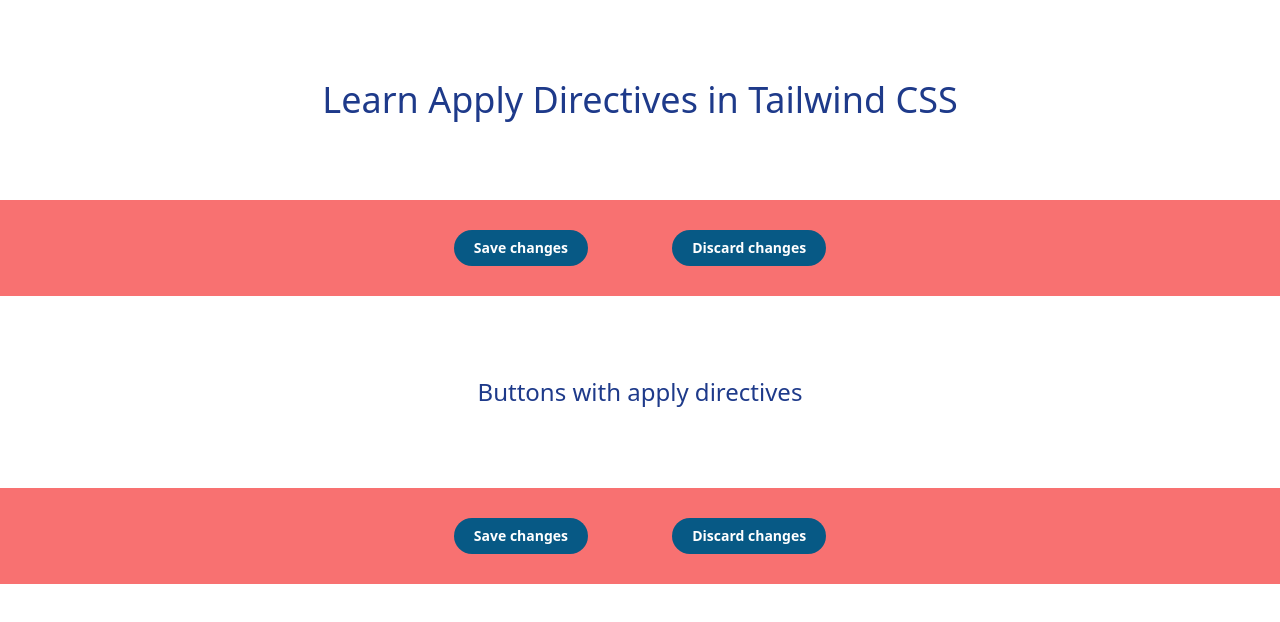
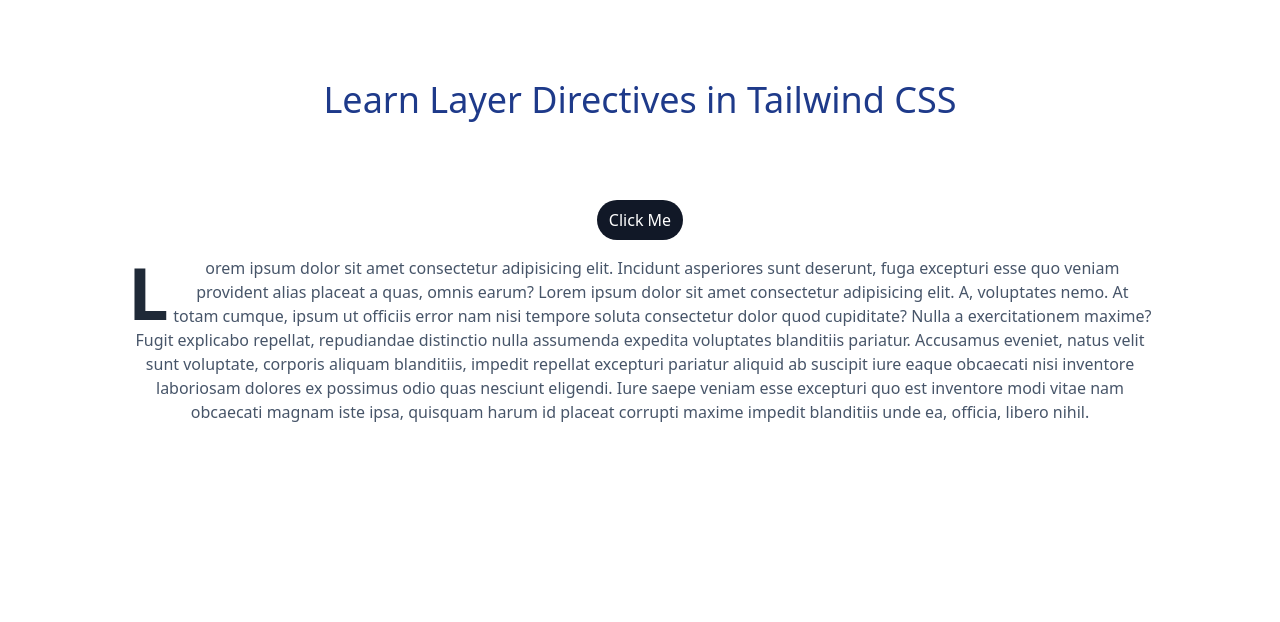
Before and after one commit to Tech-Muni/learn_tailwind_css, a website built with Vite: page index.html in a window 1280 px wide. Built offline with nearby package versions, Linux system fonts and the light colour scheme.

Commit message:
layer directive

```diff
--- a/index.html
+++ b/index.html
@@ -8,37 +8,19 @@
     />
     <meta http-equiv="X-UA-Compatible" content="ie=edge" />
     <link rel="stylesheet" href="main.css" />
-    <title>Responsivness</title>
+    <title>Layer Directives</title>
   </head>
   <body>
     <!-- Uptill now you know how to give classes and play with Tailwind -->
     <h1 class="text-center text-blue-900 mx-auto my-20 text-4xl">
-      Learn Apply Directives in Tailwind CSS
+      Learn Layer Directives in Tailwind CSS
     </h1>
-    <div class="btn-container">
-      <!-- See, the class above is not in tailwind it's made up using apply directive which is equivalent to `mx-auto text-center space-x-20 py-[30px] bg-red-400 text-white` this much classes in tailwind -->
-      <button
-        class="bg-sky-800 hover:bg-sky-700 px-5 py-2 text-sm leading-5 rounded-full font-semibold text-white"
-      >
-        Save changes
-      </button>
-      <button
-        class="bg-sky-800 hover:bg-red-700 px-5 py-2 text-sm leading-5 rounded-full font-semibold text-white"
-      >
-        Discard changes
-      </button>
-      <!-- So, you've met our buttons and you understand it... but see the repetetive classes you've got -->
-      <!-- Suppose you need these two button many time in your website let(15 times) -->
-      <!-- that means you'll have to repeat this junk of code all over again and again 15 times -->
-      <!-- apply directives saves you here we can make a single class compiled of all theese classes -->
+    <div class="text-center">
+      <button class="btn">Click Me</button>
+      <!-- It's css in main.css is in between components and utilities -->
+      <!-- but what is I have 50 apply directives. So that means my `@tailwind utilities;` is after 100s of lines -->
+      <!-- but if you want to write at the end of these `@tailwind base; @tailwind components; @tailwind utilities;` lines we can use layer directive -->
     </div>
-    <!--  -->
-    <h2 class="text-center text-blue-900 mx-auto my-20 text-2xl">
-      Buttons with apply directives
-    </h2>
-    <div class="btn-container">
-      <button class="btn hover:bg-sky-700">Save changes</button>
-      <button class="btn hover:bg-red-700">Discard changes</button>
-    </div>
+    <p class="custom-para">Lorem ipsum dolor sit amet consectetur adipisicing elit. Incidunt asperiores sunt deserunt, fuga excepturi esse quo veniam provident alias placeat a quas, omnis earum? Lorem ipsum dolor sit amet consectetur adipisicing elit. A, voluptates nemo. At totam cumque, ipsum ut officiis error nam nisi tempore soluta consectetur dolor quod cupiditate? Nulla a exercitationem maxime? Fugit explicabo repellat, repudiandae distinctio nulla assumenda expedita voluptates blanditiis pariatur. Accusamus eveniet, natus velit sunt voluptate, corporis aliquam blanditiis, impedit repellat excepturi pariatur aliquid ab suscipit iure eaque obcaecati nisi inventore laboriosam dolores ex possimus odio quas nesciunt eligendi. Iure saepe veniam esse excepturi quo est inventore modi vitae nam obcaecati magnam iste ipsa, quisquam harum id placeat corrupti maxime impedit blanditiis unde ea, officia, libero nihil.</p>
   </body>
 </html>
--- a/main.css
+++ b/main.css
@@ -1,11 +1,42 @@
 @tailwind base;
+/*
+------------------------------
+******************************
+++++++++++++++++++++++++++++++
+AFTER TONS OF LINES OF CODE WE
+WILL SEE OUR COMPONENTS LINE.
+++++++++++++++++++++++++++++++
+******************************
+------------------------------
+ */
 @tailwind components;
-/* It's upto us where we wan't to place our style. Is it before utilities classes or after it? */
-.btn {
-  @apply bg-sky-800 px-5 py-2 text-sm leading-5 rounded-full font-semibold text-white;
+.btn{
+  @apply text-white bg-gray-900 hover:bg-gray-600 px-3 py-2 rounded-full;
 }
-.btn-container {
-  @apply mx-auto text-center space-x-20 py-[30px] bg-red-400 text-white;
+/*
+------------------------------
+******************************
+++++++++++++++++++++++++++++++
+AFTER TONS OF LINES OF CODE WE
+WILL SEE OUR UTILITIES LINE.
+++++++++++++++++++++++++++++++
+******************************
+------------------------------
+ */
+@tailwind utilities;
+
+/* THIS IS NOT EFFICIENT WAY */
+/* We can make our custom class at the end and place accordingly using layers directive */
+@layer components{
+  .custom-para{
+    @apply text-slate-600 text-center mx-32 my-4 first-letter:font-bold first-letter:text-gray-800 first-letter:mr-1 first-letter:text-7xl first-letter:float-left;
+  }
 }
-@tailwind utilities;
-/* Which come at end overwrite the above values */
+/* It's applied after components */
+
+/* NOW QUESTION OF ALL TIME? */
+/* Should, we always use apply and layer directive? */
+/* Clear answer no... by shifting the classes here we're just shifting code from html to here and it's not easily maintainable! */
+/* Then when we should use it? */
+/* when same set of classes repeated more than 7 times go and use it. */
+/* PLEASE DONT OVER USE IT */
```
